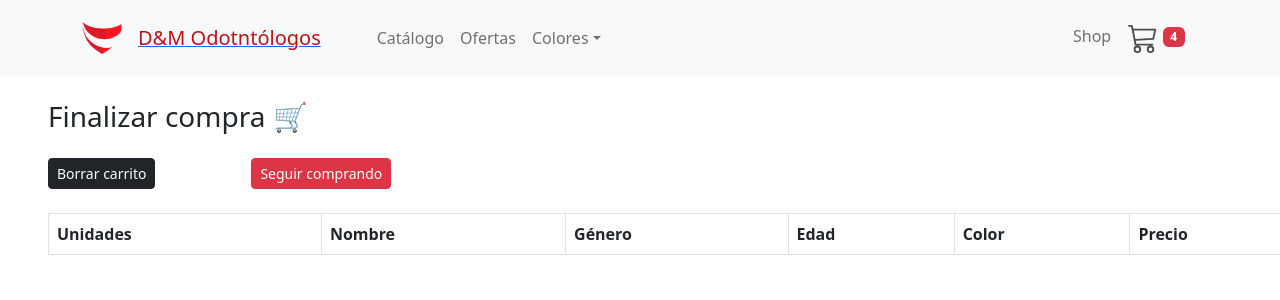
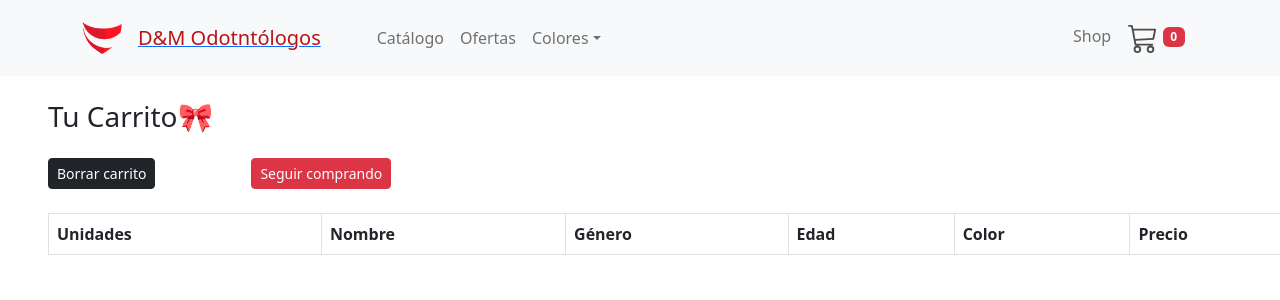
Before and after one commit to jorjonico/D-M-shop, a React (Create React App) app: page /cart in a window 1280 px wide. Shown: the top 300 px of the page. Built offline with nearby package versions, Linux system fonts and the light colour scheme.

Commit message:
con contador carrito

```diff
--- a/src/App.css
+++ b/src/App.css
@@ -41,6 +41,7 @@
   color: rgb(185, 20, 20);
   font-size: 20px;
   padding-right: 2rem;
+  text-decoration: none;
 }
 
 .card-ico{
--- a/src/components/Cart.jsx
+++ b/src/components/Cart.jsx
@@ -8,7 +8,7 @@ const Cart = () => {
     const {cartList, clear, removeItem} = useContext(CartContext);
     return (
         <>
-        <h3 className='m-5 mt-4 mb-4'>Finalizar compra 🛒</h3>
+        <h3 className='m-5 mt-4 mb-4 justify-content-md-center'>Tu Carrito🎀</h3>
         <Button variant="dark" size="sm" className='m-5 mt-0 mb-4' onClick={clear}>Borrar carrito</Button>
         <Button variant="danger" size="sm" className='m-5 mt-0 mb-4' as={Link} to={`/`}>Seguir comprando</Button>
         <Table striped bordered hover className='m-5 mt-0'>
--- a/src/components/CartContext.jsx
+++ b/src/components/CartContext.jsx
@@ -37,8 +37,13 @@ const CartContextProvider = ({children}) => {
         setCartList([])
     }
 
+    const calcItemCart = () =>{
+        let qtys = cartList.map(item => item.qty);
+        return qtys.reduce(((prevQty, newQty) => prevQty + newQty),0);
+    }
+
     return(
-        <CartContext.Provider value={{cartList, addItem, clear, removeItem}}>
+        <CartContext.Provider value={{cartList, addItem, clear, removeItem, calcItemCart}}>
             {children}
         </CartContext.Provider>
     );
--- a/src/components/CartWidget.jsx
+++ b/src/components/CartWidget.jsx
@@ -3,11 +3,15 @@ import { Cart3 } from 'react-bootstrap-icons';
 import Badge from "react-bootstrap/Badge";
 import Button from 'react-bootstrap/Button';
 import { Link } from "react-router-dom";
+import { useContext } from 'react';
+import { CartContext } from './CartContext';
 const CartWidget = () => {
+    const { calcItemCart } = useContext(CartContext);
+
     return (
         <Button variant="light" as={Link} to={`/cart`}>
-        <Cart3 className='card-ico'/> <Badge bg="danger">4</Badge>
-        <span className="visually-hidden">unread messages</span>
+        <Cart3 className='card-ico'/> <Badge bg="danger">{calcItemCart().length === 0 ? <></> : <>{calcItemCart()}</>}</Badge>
+        <span className="visually-hidden">Carrito</span>
         </Button>
     );
 }
```
